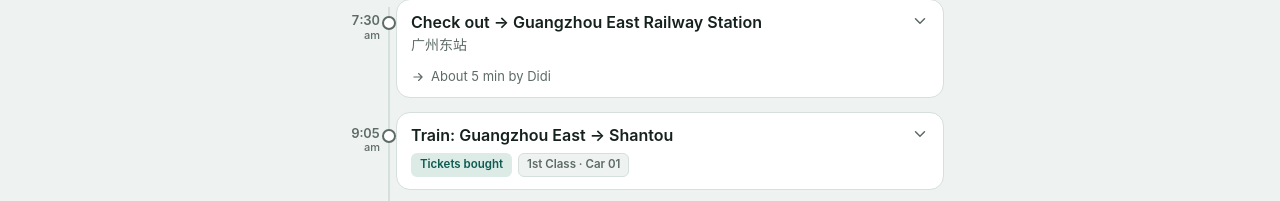
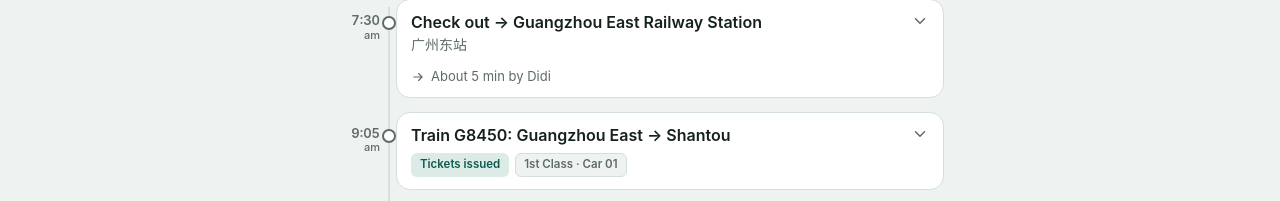
Before and after one commit to softrefraction/gz-trip, a plain HTML site: page index.html in a window 1280 px wide. Shown: the part 366-567 px from the top of the page. Drawn offline with Linux system fonts and the light colour scheme.

Commit message:
Day 3 train: G8450, waiting room 4, pick-up and booking numbers
Co-Authored-By: Claude Opus 5.5 <noreply@anthropic.com>
Claude-Session: https://claude.ai/code/session_018RHksMzEBZvJ2BGkX4TMEH

```diff
--- a/index.html
+++ b/index.html
@@ -312,7 +312,7 @@ const DAYS = [
  ]},
  {d:"2026-11-19",dow:"Thu",city:"Shantou",title:"High-speed to Chaoshan",summary:"Train to Shantou, food street, sunset at Xidi Park, beef hotpot.",stops:[
   {t:"07:30",type:"move",title:"Check out → Guangzhou East Railway Station",zh:"广州东站",city:"广州",go:"About 5 min by Didi",notes:["Meet Gina & Wilson there. Grab breakfast on the way if needed.","See if we can leave excess bags at luggage storage."]},
-  {t:"09:05",type:"move",title:"Train: Guangzhou East → Shantou",tags:[{k:"tix",v:"Tickets bought"},{k:"",v:"1st Class · Car 01"}],notes:["Departs 9:05am from Guangzhou East.","Arrives 11:28am at Shantou."],seats:"SEATS19"},
+  {t:"09:05",type:"move",title:"Train G8450: Guangzhou East → Shantou",tags:[{k:"tix",v:"Tickets issued"},{k:"",v:"1st Class · Car 01"}],notes:["Departs 9:05am from Guangzhou East (广州东). Gate: Waiting room 4 (候车室4). The gate may change, so check the Trip.com app before boarding.","Arrives 11:28am at Shantou (2h 23m).","Have your passport ready at the gate. It is your ticket."],refs:[["Train","G8450"],["Gate","Waiting room 4"],["Ticket pick-up no.","EC69744235"],["Trip.com booking no.","1688903276642850"]],seats:"SEATS19"},
   {t:"11:30",type:"stay",hotel:"urcove",title:"Shantou Station → drop bags at UrCove",go:"10 min by Didi",notes:["Check-in is after 2pm. Leave luggage first."]},
   {t:"12:30",type:"food",title:"Longyan South Road Food Street",zh:"龙眼南路美食街",city:"汕头",go:"14 min by Didi",hours:"Most stalls 10am – 8pm (breakfast stalls earlier)",notes:["Small Park, old arcade streets, old port area, local snack shops, photos, ancestral village visit.","Expect a busy strip of cart stalls and popular shops cooking Chaoshan specialties on the sidewalk."],addr:"Longyan South Street, Jinping District, Shantou City"},
   {t:"15:00",type:"sight",title:"Xidi Park (North Gate)",near:[{name:"Laoma Temple",zh:"老妈宫",note:"Old temple and stage in the old town. Try the famous 老妈宫粽球 (sweet-savoury rice dumpling) nearby.",q:"老妈宫",city:"汕头"},{name:"Shantou Opening Port Culture Exhibition Hall",zh:"汕头开埠文化陈列馆",note:"Small museum on Shantou's history as a treaty port, in the Small Park area.",q:"汕头开埠文化陈列馆",city:"汕头"}],zh:"西堤公园 北门",q:"西堤公园",city:"汕头",go:"Walk",notes:["Walk to the North Gate, then along the waterfront.","Best 4:00 – 6:30pm for the seaside sunset and evening breeze."]},
@@ -370,7 +370,7 @@ const STAYS = [
 const LEGS = [
   {kind:"Flight",code:"TR100 (SQ8430)",carrier:"Scoot",date:"Tue 17 Nov",from:"SIN",fromT:"05:20",to:"CAN",toT:"09:30",note:"Fee · Gab · Jason · MY. Be at Changi by 3:15am. 25kg per person."},
   {kind:"Flight",code:"SQ850",carrier:"Singapore Airlines",date:"Tue 17 Nov",from:"SIN",fromT:"08:05",to:"CAN",toT:"12:10",note:"Gina · Wilson."},
-  {kind:"Train",code:"High-speed rail · 1st Class",carrier:"Tickets bought",date:"Thu 19 Nov",from:"Guangzhou East",fromT:"09:05",to:"Shantou",toT:"11:28",note:"Leave the hotel 7:30am. Ask about luggage storage at the station.",seats:SEATS19},
+  {kind:"Train",code:"G8450 · 1st Class",carrier:"Tickets bought",date:"Thu 19 Nov",from:"Guangzhou East",fromT:"09:05",to:"Shantou",toT:"11:28",note:"Leave the hotel 7:30am. Gate: Waiting room 4 (may change, check before boarding). 2h 23m.",seats:SEATS19,refs:[["Ticket pick-up no.","EC69744235"],["Trip.com booking no.","1688903276642850"]]},
   {kind:"Train",code:"G8437 · 1st Class",carrier:"Tickets bought",date:"Sat 21 Nov",from:"Shantou",fromT:"08:01",to:"Guangzhou East",toT:"10:38",note:"Leave the hotel 7:00am. Ticket gate 6A_7A (may change).",seats:SEATS21,refs:[["Ticket collection code","EC33159969"],["Trip.com booking no.","1688903285797525"]]},
   {kind:"Flight",code:"SQ851",carrier:"Singapore Airlines",date:"Tue 24 Nov",from:"CAN",fromT:"13:30",to:"SIN",toT:"",note:"Leave the apartment 10:30am, at the SIA counter by 11:30am. 25kg per person."}
 ];
```
